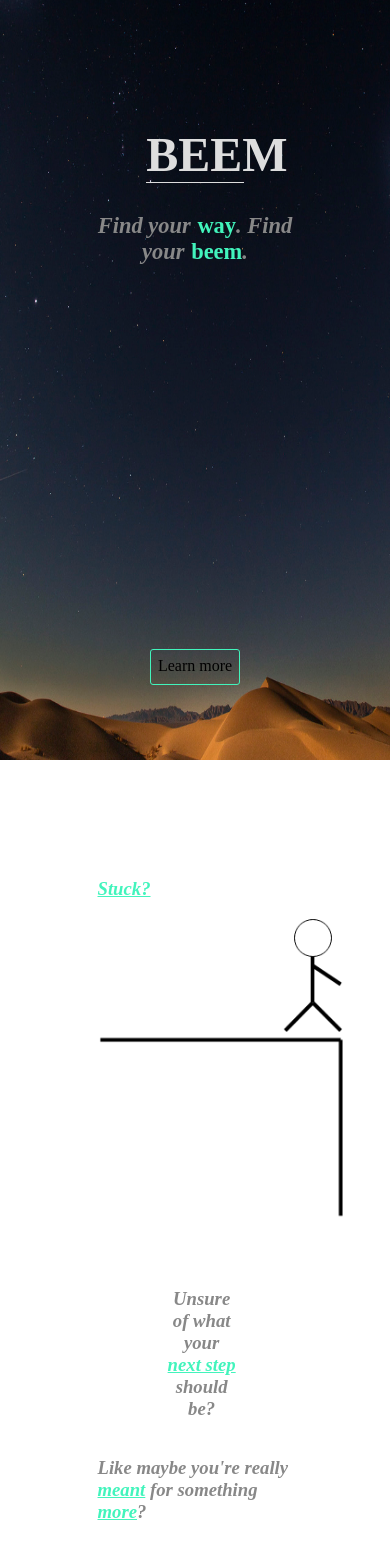
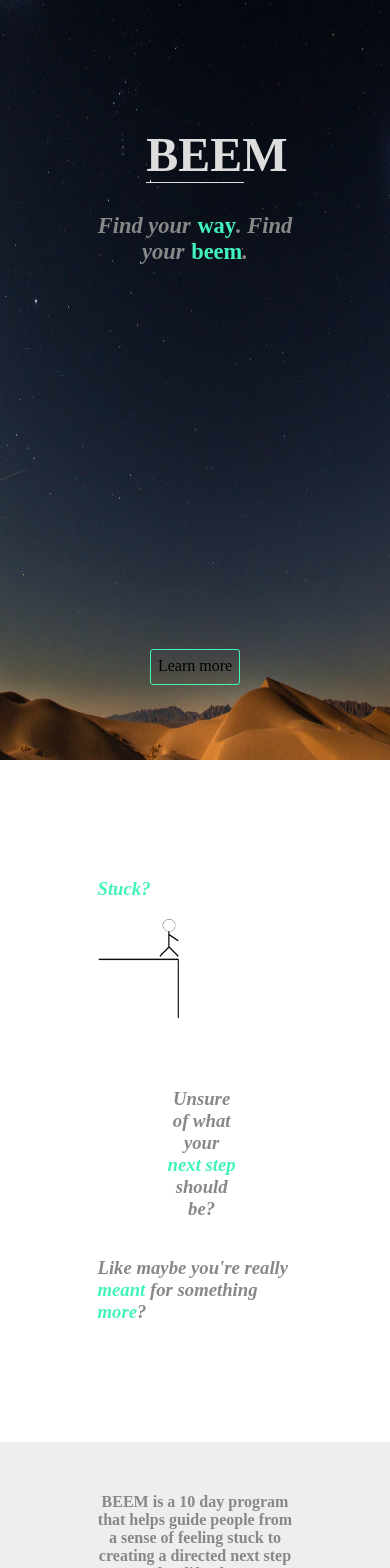
Before and after one commit to boovius/clarify-website, a React (Create React App) app: page / in a window 390 px wide. Shown: the top 1568 px of the page. Built offline with nearby package versions, Linux system fonts and the light colour scheme.

Commit message:
remove underline spy links and media query image to fit phone size better

```diff
--- a/src/components/IdentifyingUser/IdentifyingUser.css
+++ b/src/components/IdentifyingUser/IdentifyingUser.css
@@ -4,3 +4,22 @@
   font-style: italic;
   color: #888;
 }
+
+img {
+  height: 300px;
+}
+
+@media (max-width: 975px) {
+  .IdentifyingUser img {
+    height: 150px;
+  }
+}
+
+@media (max-width: 600px) {
+  .IdentifyingUser {
+    font-size: 1em;
+  }
+  .IdentifyingUser img {
+    height: 100px;
+  }
+}
--- a/src/components/IdentifyingUser/IdentifyingUser.js
+++ b/src/components/IdentifyingUser/IdentifyingUser.js
@@ -8,7 +8,6 @@ import * as SC from '../../assets/styles/StyleConstants'
 const imageStyles = {
   display: 'inline-block',
   verticalAlign: 'middle',
-  height: 300,
   marginBottom: 50
 }
 
@@ -22,7 +21,6 @@ const middlePromptStyles = {
 
 const callOutText = {
   color: SC.colors.textCallOut,
-  textDecoration: 'underline'
 }
 
 class IdentifyingUser extends Component {
```
